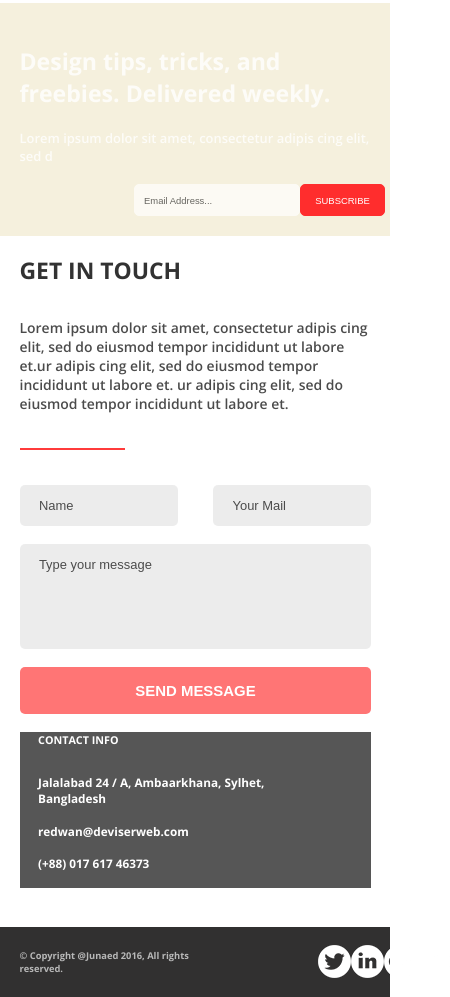
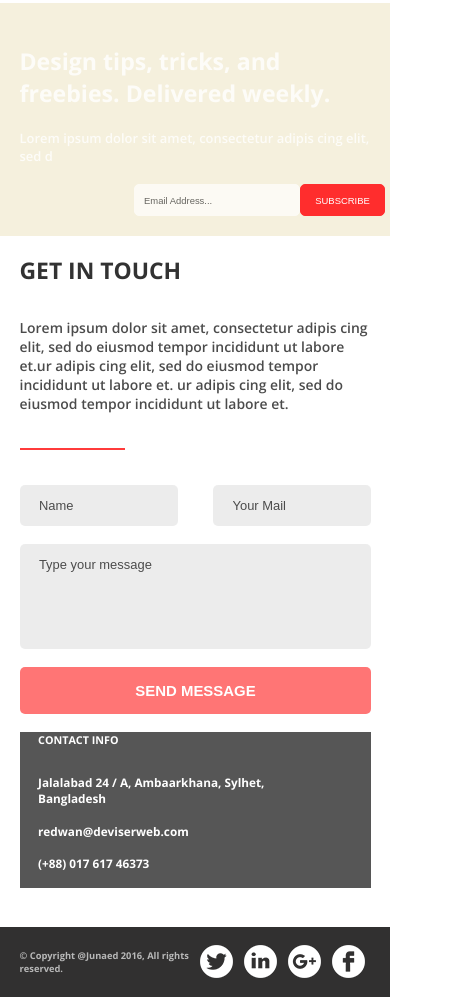
Before and after one commit to TanushaVeraksa/Lesson7, a plain HTML site: page index.html in a window 390 px wide. Shown: the part 2583-3580 px from the top of the page, 450 px wide, since content can reach past the window. Drawn offline with nearby package versions, Linux system fonts and the light colour scheme.

Commit message:
Final version

```diff
--- a/css/style.css
+++ b/css/style.css
@@ -655,3 +655,10 @@ footer {
     display: flex;
     justify-content: center;
 }
+
+@media screen and (max-width: 750px) {
+    .icons {
+        width: 50%;
+        justify-content: space-around;
+    }
+}
```
